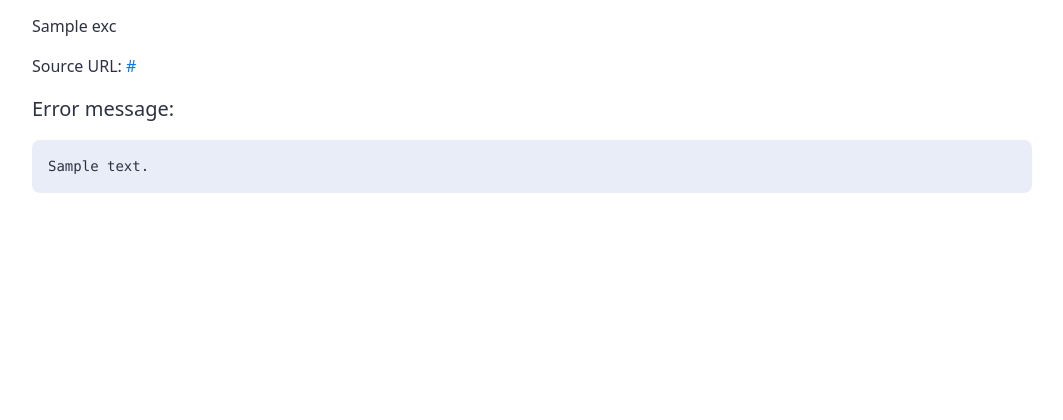
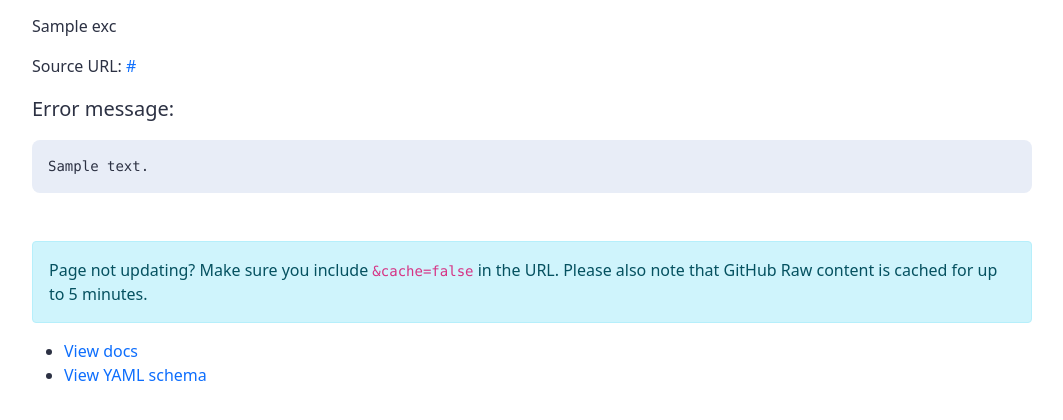
Before and after one commit to usegalaxy-au/galaxy-labs-engine, a Django app: template app/labs/templates/labs/export-error.html in a window 1280 px wide. Shown: the part 230-650 px from the top of the page, without its empty margins (108-1171 px from the left). Run offline with Django 5.2, Linux system fonts and the light colour scheme; the template is opened without the code that fills it: most values are stand-ins (such as "Sample title", 1, 10 or a date in 2020); some libraries are stand-ins or nearby versions.

Commit message:
Show links/help in error page

```diff
--- a/app/labs/templates/labs/export-error.html
+++ b/app/labs/templates/labs/export-error.html
@@ -97,6 +97,22 @@
     {% endif %}
   </div>
 
+  <div class="my-5">
+    <p class="alert alert-info mb-3">
+      Page not updating? Make sure you include <code>&cache=false</code> in the URL.
+      Please also note that GitHub Raw content is cached for up to 5 minutes.
+    </p>
+
+    <ul>
+      <li>
+        <a href="/">View docs</a>
+      </li>
+      <li>
+        <a href="/schema">View YAML schema</a>
+      </li>
+    </ul>
+  </div>
+
 </main>
 {% endblock %}
 
```
Also changed, not shown: app/labs/templates/labs/schema.html (+6 -3 lines).
